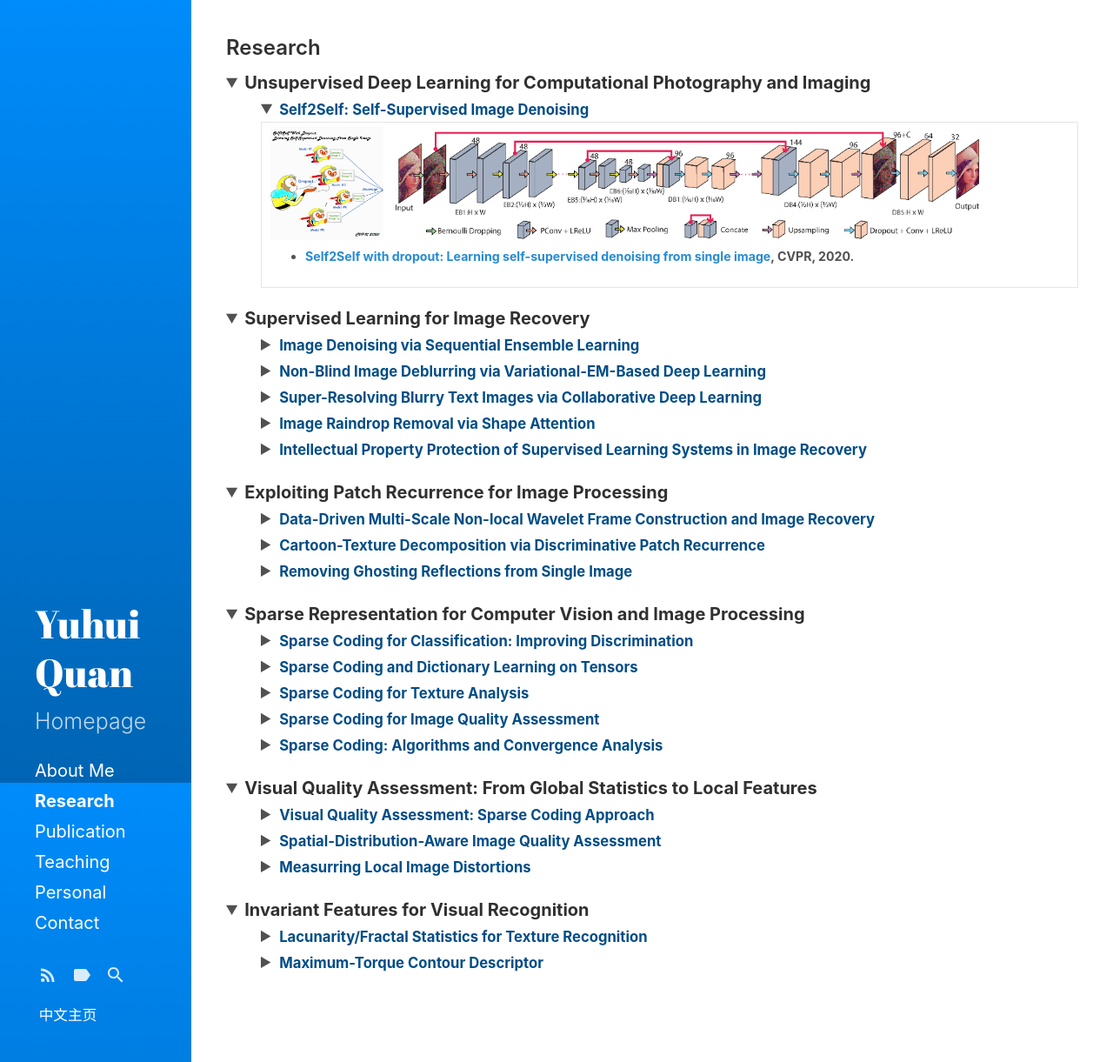
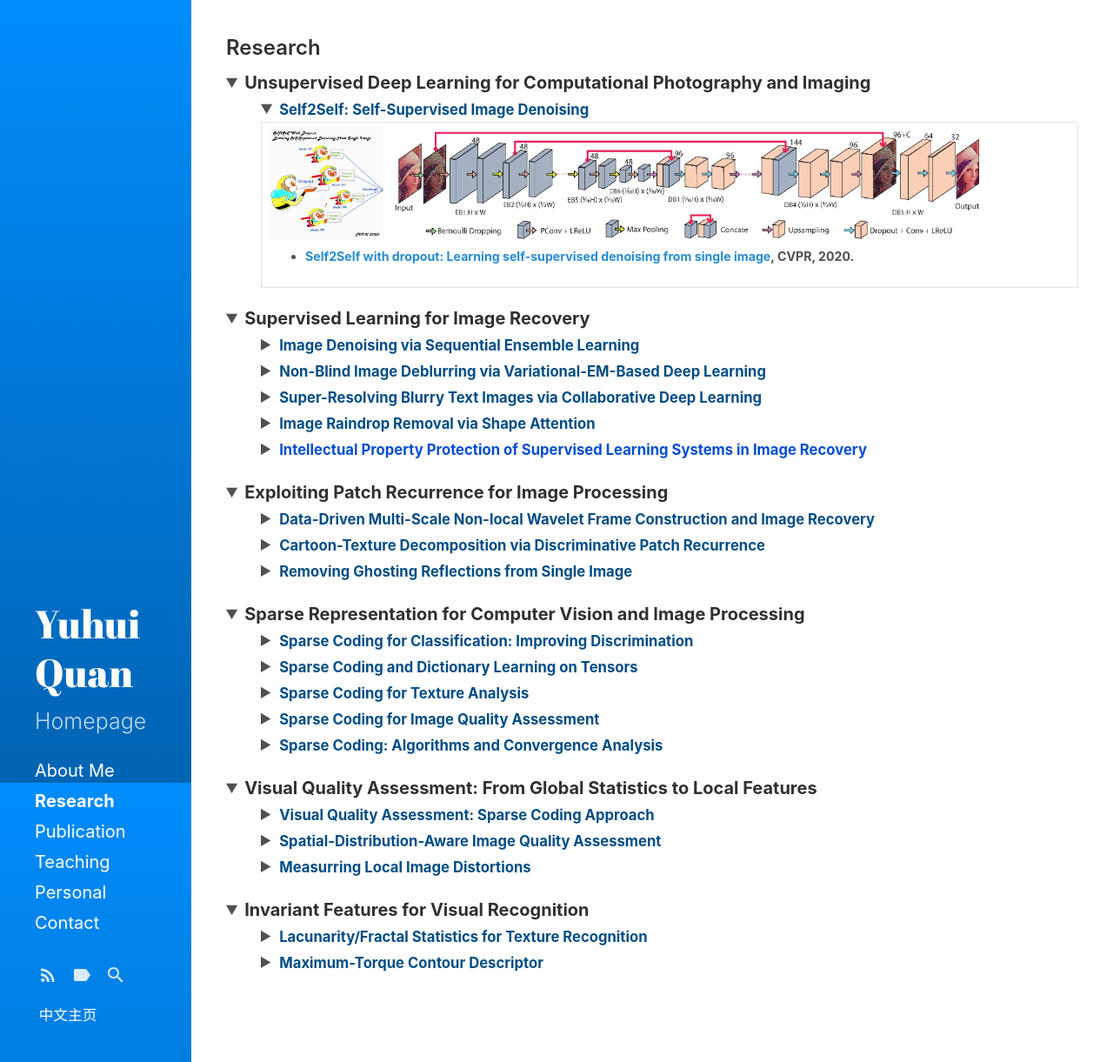
Before and after one commit to csyhquan/csyhquan.github.io, a Jekyll site: the page built from research.md, in a window 1280 px wide and 1221 px high. Shown: the whole window at 87% size. Built offline with Jekyll 4.4.1, drawn with Linux system fonts in a browser that asks for light colours.

Commit message:
Update research.md

```diff
--- a/research.md
+++ b/research.md
@@ -129,7 +129,7 @@ sidebar_link: true
 
 <!--7-1-->
 <details>
-<summary><strong><small><font color="#004D86">Intellectual Property Protection of Supervised Learning Systems in Image Recovery</font> </small></strong></summary>
+<summary><strong><small><font color="#004DD6">Intellectual Property Protection of Supervised Learning Systems in Image Recovery</font> </small></strong></summary>
 <table>
 <tbody>
 <tr>
```
